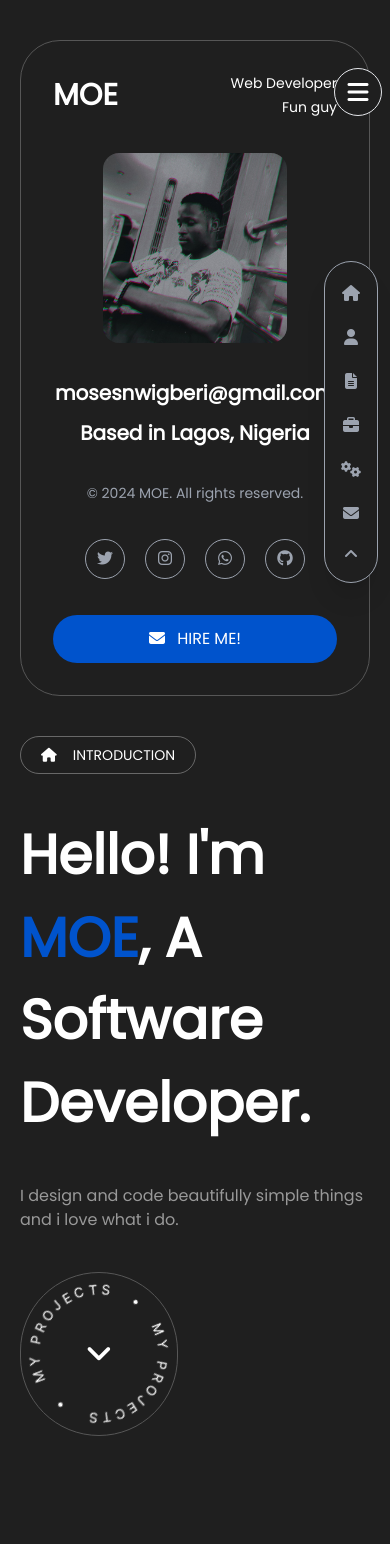
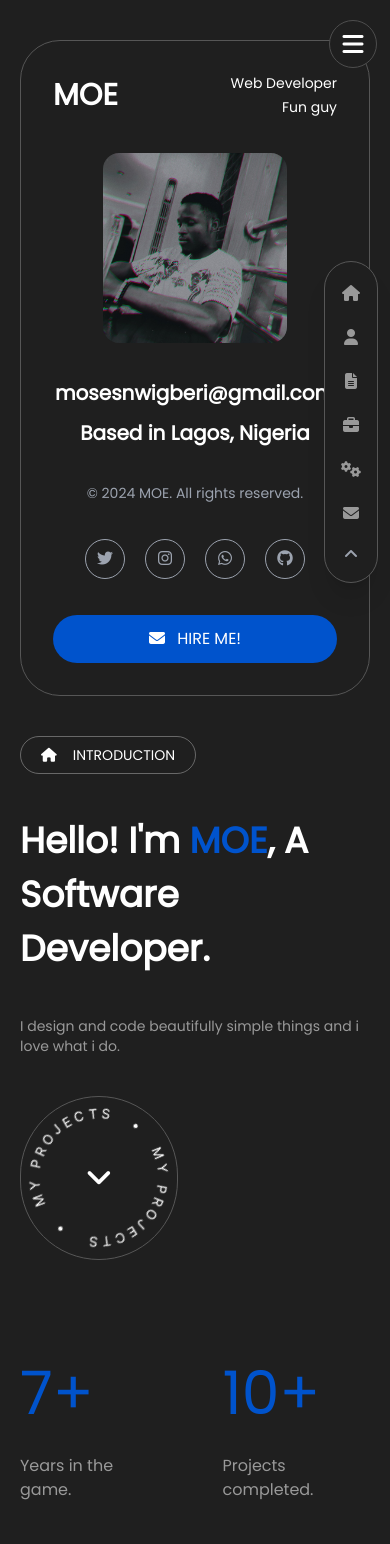
Before and after one commit to TheMoeEntity/portfolio-tailwind, a Next.js app: page / in a window 390 px wide. Shown: the top 1544 px of the page. Built offline with nearby package versions, Linux system fonts and the light colour scheme.

Commit message:
Update font sizes and add responsive design for header and components
* Change font size of h1 tags in About, Contact, Experience components
* Add hidden class to sidebar for larger screens in Header component
* Make header and components respons

```diff
--- a/app/page.tsx
+++ b/app/page.tsx
@@ -7,7 +7,7 @@ import Contact from "@/components/Contact";
 
 export default function Home() {
   return (
-    <main className="text-[#999999] md:ml-[31%] min-h-screen max-w-7xl mx-auto">
+    <main className="text-[#999999] lg:ml-[31%] min-h-screen max-w-7xl mx-auto">
       <Intro />
       <About />
       <Experience />
--- a/components/About/index.tsx
+++ b/components/About/index.tsx
@@ -11,7 +11,7 @@ const About = () => {
                     <span>ABOUT</span>
                 </span>
                 <span>
-                    <h1 className='text-[45px] font-semibold text-white'>
+                    <h1 className='text-[36px] md:text-[45px] font-semibold text-white'>
                         Every great project begins with a <span className='text-[#0053cc]'>clear vision</span>
                     </h1>
                 </span>
--- a/components/Contact/index.tsx
+++ b/components/Contact/index.tsx
@@ -8,7 +8,7 @@ const Contact = () => {
                 <span>CONTACT</span>
             </span>
             <span>
-                <h1 className='text-[45px] font-semibold text-white'>
+                <h1 className='text-[36px] md:text-[45px] font-semibold text-white'>
                     Let&#39;s Work <span className='text-[#0053cc]'>Together</span>
                 </h1>
             </span>
--- a/components/Experience/index.tsx
+++ b/components/Experience/index.tsx
@@ -8,7 +8,7 @@ const Experience = () => {
                 <span>RESUME</span>
             </span>
             <span>
-                <h1 className='text-[45px] font-semibold text-white'>
+                <h1 className='text-[36px] md:text-[45px] font-semibold text-white'>
                     My <span className='text-[#0053cc]'>Experience</span>
                 </h1>
             </span>
--- a/components/Header/index.tsx
+++ b/components/Header/index.tsx
@@ -30,12 +30,12 @@ const Header = () => {
     }, [prevScrollPos]);
     return (
         <div className='flex absolute flex-row justify-end items-center py-5 md:px-20 px-2 w-full'>
-            <div className="fixed text-white top-3 left-5 rounded-[40px] border-[1px] border-[#565656] w-[28%] h-[98%] px-8 py-8 flex-col gap-9 items-center hidden md:flex">
+            <div className="fixed text-white top-3 left-5 rounded-[40px] border-[1px] border-[#565656] w-[28%] h-[98%] px-8 py-8 flex-col gap-9 items-center hidden lg:flex">
                 <div className="flex justify-between items-center w-full">
                     <h1 className="font-semibold text-3xl text-white">MOE</h1>
                     <div className="flex flex-col gap-1 text-sm text-right">
                         <span className="">Web Developer</span>
-                        <span className="">Fun guy</span>
+                        <span className="">{'&'} Fun guy</span>
                     </div>
                 </div>
                 <div className="w-[65%] rounded-2xl h-[190px] mx-auto" style={{ ...imageStyles }}>
@@ -61,38 +61,38 @@ const Header = () => {
                         <a href="https://github.com/TheMoeEntity" target="_blank"><i className="fa-brands fa-github"></i></a>
                     </div>
                 </div>
-                <button onClick={() => alert('clicked me')} className="w-full rounded-full px-4 py-3 bg-[#0053CC] text-white">
-                    <i className="fas fa-envelope mr-2"></i>  HIRE ME!
+                <button className="w-full md:max-w-[600px] rounded-full px-4 py-3 bg-[#0053CC] text-white">
+                    <a href="mailto:mosesnwigberi@gmail.com"><i className="fas fa-envelope mr-2"></i>  HIRE ME!</a>
                 </button>
             </div>
-            <button className="text-2xl bg-[#1f1f1f] hover:text-[#0053CC] hover:border-[#0053CC] transition-colors duration-300 mt-12 w-12 h-12 flex justify-center items-center rounded-full border-[0.5px] p-3 text-white" onClick={() => setSideBar(true)}>
+            <button className="right-[13px] lg:-right-[15px] z-50 text-2xl bg-[#1f1f1f] hover:text-[#0053CC] hover:border-[#0053CC] transition-colors duration-300 mt-12 w-12 h-12 fixed md:fixed lg:relative flex justify-center items-center rounded-full border-[1px] border-[#4E4E4E] p-3 text-white" onClick={() => setSideBar(true)}>
                 <i className="fa-solid fa-bars"></i>
             </button>
-            <div className={"fixed shadow-xl bg-[#1F1F1F] z-[50] top-1/2 gap-y-5 px-4 py-5 right-3 md:right-16 rounded-full border-gray-400 border-[1px] flex flex-col items-center justify-center duration-500 transition-all " + (visible ? 'opacity-100 -translate-y-1/2 ' : 'opacity-0 -translate-y-[100px]')}>
-                <div className="flex justify-center items-center text-gray-400">
+            <div className={"fixed shadow-xl bg-[#1F1F1F] z-[50] top-1/2 gap-y-5 px-4 py-5 right-3 md:right-16 rounded-full border-[#575757] border-[1px] flex flex-col items-center justify-center duration-500 transition-all " + (visible ? 'opacity-100 -translate-y-1/2 ' : 'opacity-0 -translate-y-[100px]')}>
+                <div className="flex justify-center items-center text-[#999999]">
                     <a href="/#intro"><i className="fas fa-house"></i></a>
                 </div>
-                <div className="flex justify-center items-center text-gray-400">
+                <div className="flex justify-center items-center text-[#999999]">
                     <a href="/#about"><i className="fas fa-user"></i></a>
                 </div>
-                <div className="flex justify-center items-center text-gray-400">
+                <div className="flex justify-center items-center text-[#999999]">
                     <a href="/#experience"><i className="fas fa-file-alt"></i></a>
                 </div>
-                <div className="flex justify-center items-center text-gray-400">
+                <div className="flex justify-center items-center text-[#999999]">
                     <a href="/#portfolio"><i className="fas fa-briefcase"></i></a>
                 </div>
-                <div className="flex justify-center items-center text-gray-400">
+                <div className="flex justify-center items-center text-[#999999]">
                     <a href="#services"><i className="fas fa-cogs"></i></a>
                 </div>
-                <div className="flex justify-center items-center text-gray-400">
+                <div className="flex justify-center items-center text-[#999999]">
                     <a href="/#contact"><i className="fas fa-envelope"></i></a>
                 </div>
-                <button onClick={()=> scrollTop()} className="flex justify-center items-center text-gray-400">
+                <button onClick={() => scrollTop()} className="flex justify-center items-center text-gray-400">
                     <i className="fas fa-angle-up"></i>
                 </button>
             </div>
             <div onClick={() => setSideBar(false)} className={`w-full h-full fixed top-0 transition-opacity duration-500 left-0 bg-[#3A3A3A] ${sidebar ? 'opacity-50 z-10' : 'opacity-0 -z-10'}`}></div>
-            <div className={`fixed text-sm top-0 z-[55] right-0 w-[80%] md:w-[30%] bg-[#191919] h-full py-10 gap-y-16 px-10 duration-500 transition-transform flex flex-col justify-center items-center ${sidebar ? 'translate-x-0' : 'translate-x-[100%]'}`}>
+            <div className={`fixed text-sm top-0 z-[55] right-0 w-[80%] md:w-[60%] lg:w-[30%] bg-[#191919] h-full py-10 gap-y-16 px-10 duration-500 transition-transform flex flex-col justify-center items-center ${sidebar ? 'translate-x-0' : 'translate-x-[100%]'}`}>
                 <span className="text-white"><b>MENU</b></span>
                 <div className="flex justify-center items-center text-gray-400">
                     <button><i className="fas fa-house mr-2"></i> Home</button>
--- a/components/Intro/index.tsx
+++ b/components/Intro/index.tsx
@@ -12,7 +12,7 @@ const Intro = () => {
     }
     return (
         <div id='intro' className=' px-5 py-10 flex flex-col gap-y-10'>
-            <div className=" text-white top-3 left-5 rounded-[40px] border-[1px] border-[#565656]  h-[98%] px-8 py-8 flex-col gap-9 items-center flex md:hidden">
+            <div className=" text-white top-3 left-5 rounded-[40px] border-[1px] border-[#565656] h-fit px-8 py-8 flex-col gap-9 items-center flex lg:hidden">
                 <div className="flex justify-between items-center w-full">
                     <h1 className="font-semibold text-3xl text-white">MOE</h1>
                     <div className="flex flex-col gap-1 text-sm text-right">
@@ -20,7 +20,7 @@ const Intro = () => {
                         <span className="">Fun guy</span>
                     </div>
                 </div>
-                <div className="w-[65%] rounded-2xl h-[190px] mx-auto" style={{ ...imageStyles }}>
+                <div className="w-[65%] md:w-[40%] rounded-2xl h-[190px] lg:h-[250px] mx-auto" style={{ ...imageStyles }}>
                 </div>
                 <div className="flex flex-col gap-y-3">
                     <span className="text-xl text-center font-semibold">mosesnwigberi@gmail.com</span>
@@ -52,12 +52,12 @@ const Intro = () => {
                 <span>INTRODUCTION</span>
             </span>
             <span>
-                <h1 className='text-[55px] font-semibold text-white'>
+                <h1 className='text-[36px] md:text-[55px] font-semibold text-white'>
                     Hello! I&#39;m <span className='text-[#0053cc]'>MOE</span>, A Software Developer.
                 </h1>
             </span>
             <span>
-                <p>
+                <p className='text-sm'>
                     I design and code beautifully simple things and i love what i do. <br />
                 </p>
             </span>
--- a/components/Services/index.tsx
+++ b/components/Services/index.tsx
@@ -8,7 +8,7 @@ const Services = () => {
                 <span>SERVICES</span>
             </span>
             <span>
-                <h1 className='text-[45px] font-semibold text-white'>
+                <h1 className='text-[36px] md:text-[45px] font-semibold text-white'>
                     My <span className='text-[#0053cc]'>Specializations</span>
                 </h1>
             </span>
@@ -16,7 +16,7 @@ const Services = () => {
             <div className='flex flex-col gap-y-4'>
                 <div className="w-full p-10 rounded-2xl border-[#565656] border-[1px]">
                     <div className="flex justify-between items-center">
-                        <span className='text-white text-2xl'>WEBSITE DESIGN & DEVELOPMENT</span>
+                        <span className='text-white text-2xl'>WEB DESIGN & DEVELOPMENT</span>
                         <span className='fas fa-code text-2xl'></span>
                     </div>
                     <p className='text-sm w-[80%] py-5'>
@@ -32,7 +32,7 @@ const Services = () => {
                         <span className='fas fa-mobile-phone text-2xl'></span>
                     </div>
                     <p className='text-sm w-[80%] py-5'>
-                        I engineer mobile applications with cutting-edge features using React Native & Swift.
+                        I engineer mobile applications that run on iOS with cutting-edge features using React Native & Swift.
                     </p>
                 </div>
             </div>
--- a/components/Skills/index.tsx
+++ b/components/Skills/index.tsx
@@ -8,7 +8,7 @@ const Skills = () => {
                 <span>MY SKILLS</span>
             </span>
             <span>
-                <h1 className='text-[45px] font-semibold text-white'>
+                <h1 className='text-[36px] md:text-[45px] font-semibold text-white'>
                     My <span className='text-[#0053cc]'>Advantages</span>
                 </h1>
             </span>
```
